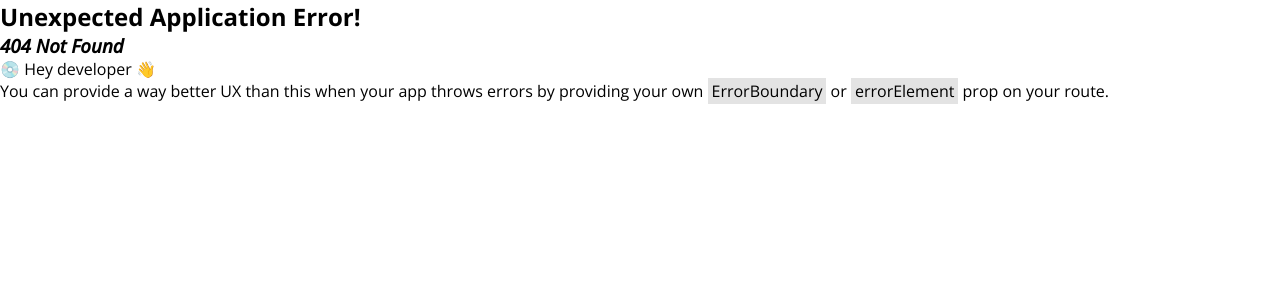
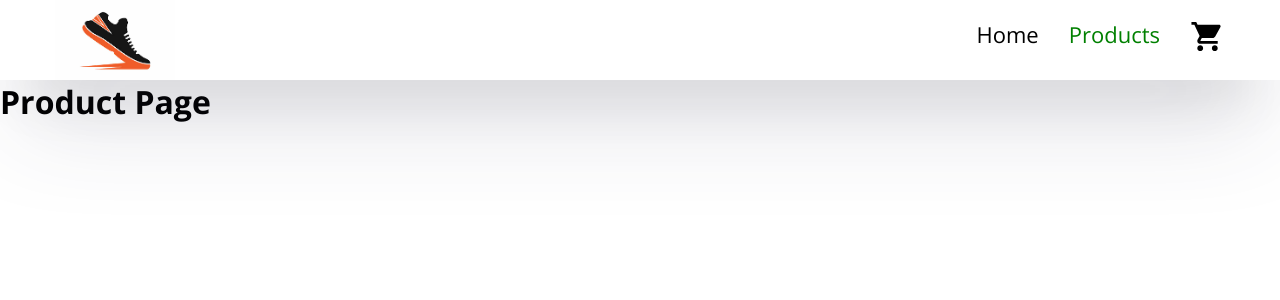
Before and after one commit to FilipKrz03/shoes-shop-app, a React (Create React App) app: page /products in a window 1280 px wide. Before the commit this address had no page. Shown: the top 300 px of the page. Built offline with nearby package versions, Linux system fonts and the light colour scheme.

Commit message:
Added products page and active navigation

```diff
--- a/src/App.js
+++ b/src/App.js
@@ -1,10 +1,13 @@
 import {RouterProvider, createBrowserRouter} from 'react-router-dom'
 import HomePage from './pages/HomePage';
 import MainNavigation from './pages/MainNavigation';
+import ProductPage from './pages/ProductsPage';
 
 const router = createBrowserRouter([
-{path : '/' , element:<MainNavigation /> , children : [
+{path : '/' , element:<MainNavigation /> ,
+children : [
   {index : true , element:<HomePage />} ,
+  {path : 'products'  , element : <ProductPage />}
 ]}
 ])
 
--- a/src/components/HomePage/Caraousel.jsx
+++ b/src/components/HomePage/Caraousel.jsx
@@ -19,7 +19,6 @@ const Caraousel = () => {
 
   return (
     <section className={classes.slider}>
-
     <Slider {...settings} className={classes.caraousel}>
       <img src={caraousel1} alt="caraousel item" />
       <img src={caraousel2} alt="caraousel item" />
--- a/src/components/Navigation/Navigation.jsx
+++ b/src/components/Navigation/Navigation.jsx
@@ -1,21 +1,41 @@
-import classes from './Navigation.module.scss';
-import mainLogo from '../../img/main-logo.png';
-import ShoppingCartIcon from '@mui/icons-material/ShoppingCart';
+import { NavLink } from "react-router-dom";
+import classes from "./Navigation.module.scss";
+import mainLogo from "../../img/main-logo.png";
+import ShoppingCartIcon from "@mui/icons-material/ShoppingCart";
 
 const Navigation = () => {
-
-    return(
+  return (
     <header className={classes.header}>
-        <img src={mainLogo} alt='main logo of site'/>
-        <nav>
-            <ul>
-                <li>Products</li>
-                <li><ShoppingCartIcon fontSize='large' /></li>
-            </ul>
-        </nav>
+      <img src={mainLogo} alt="main logo of site" />
+      <nav>
+        <ul>
+          <li>
+            <NavLink
+              to="/"
+              className={({ isActive }) =>
+                isActive ? classes.active : undefined
+              }
+            >
+              Home
+            </NavLink>
+          </li>
+          <li>
+            <NavLink
+              to="products"
+              className={({ isActive }) =>
+                isActive ? classes.active : undefined
+              }
+            >
+              Products
+            </NavLink>
+          </li>
+          <li>
+            <ShoppingCartIcon fontSize="large" />
+          </li>
+        </ul>
+      </nav>
     </header>
-    );
-
-}
+  );
+};
 
 export default Navigation;
--- a/src/components/Navigation/Navigation.module.scss
+++ b/src/components/Navigation/Navigation.module.scss
@@ -1,6 +1,6 @@
-@import '../../variables.scss';
+@import "../../variables.scss";
 
-.header{
+.header {
   width: 100vw;
   position: sticky;
   top: 0;
@@ -11,23 +11,33 @@
   justify-content: space-between;
   align-items: center;
   font-size: $font-l;
-    padding:0em 2.5em;
-    box-shadow:
-    rgba(255, 255, 255, 0.1) 0px 1px 1px 0px inset,
+  padding: 0em 2.5em;
+  box-shadow: rgba(255, 255, 255, 0.1) 0px 1px 1px 0px inset,
     rgba(50, 50, 93, 0.25) 0px 50px 100px -20px,
     rgba(0, 0, 0, 0.3) 0px 30px 60px -30px;
-    img{
+  img {
     width: 120px;
     cursor: pointer;
   }
 
-    nav{
-        ul{
+  nav {
+    a {
+      text-decoration: none;
+      color: black;
+      transition: 200ms ease-in-out;
+      &:hover {
+        color: orange;
+      }
+      &.active {
+        color: green;
+      }
+    }
+    ul {
       display: flex;
       flex-direction: row;
       gap: 30px;
       list-style: none;
-            li{
+      li {
         cursor: pointer;
       }
     }
--- /dev/null
+++ b/src/pages/ProductsPage.jsx
@@ -0,0 +1,7 @@
+const ProductPage = () => {
+return(
+    <h1>Product Page</h1>
+)
+}
+
+export default ProductPage;
```
Lines whose indentation alone changed are shown as unchanged.
